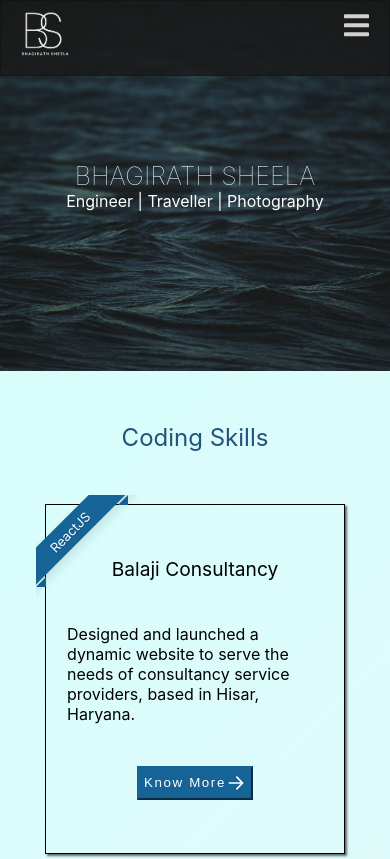
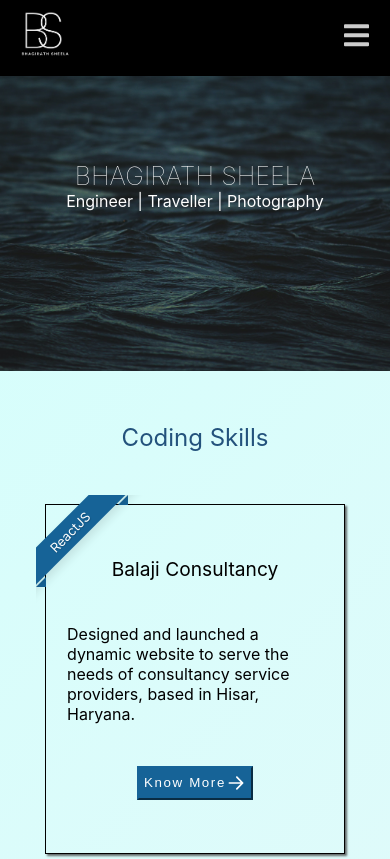
Before and after one commit to Bhagirathsheela/personal-website, a React (Create React App) app: page / in a window 390 px wide. Shown: the top 859 px of the page. Built offline with nearby package versions, Linux system fonts and the light colour scheme.

Commit message:
responsive background updates

```diff
--- a/public/css/styles.css
+++ b/public/css/styles.css
@@ -98,7 +98,7 @@ body {
 
 .navbar-toggle-btn {
     position: absolute;
-    top: 10px;
+    top: 20px;
     right: 20px;
     cursor: pointer;
     color: rgba(255, 255, 255, 0.8);
@@ -976,6 +976,7 @@ body {
             font-size: 15px;
             text-indent: 0;
         }
+           .navbar{background-color: #000;}
 }
 
 @media screen and (min-width: 768px) and (max-width: 1023px) {
```
